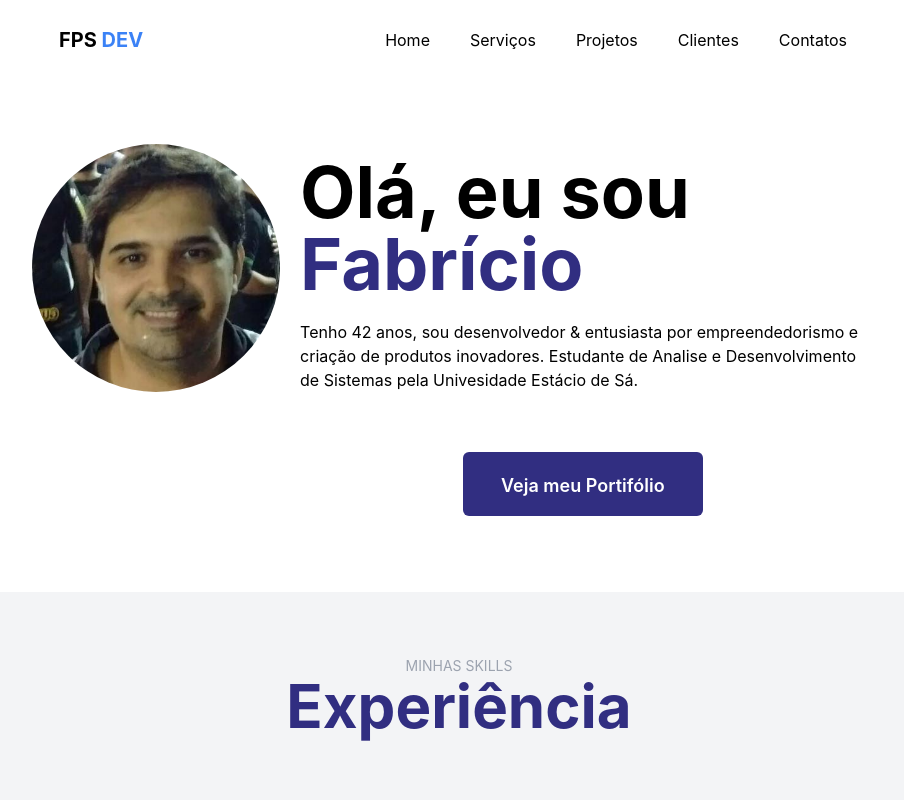
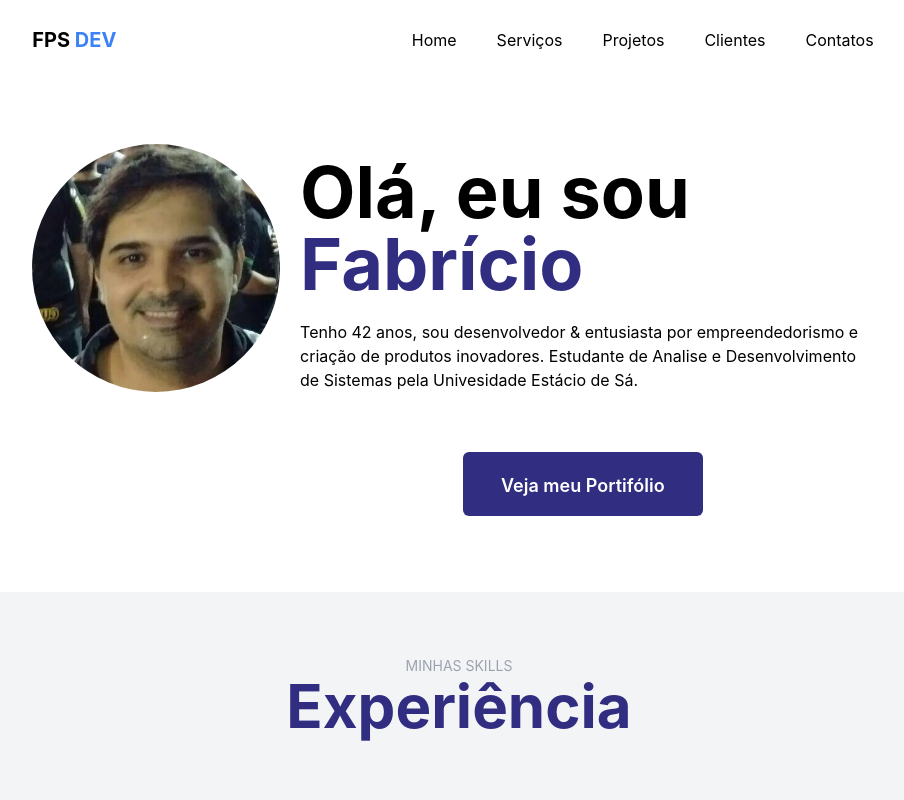
Before and after one commit to fprocaci/projeto-2, a Next.js app: page / in a window 1280 px wide. Shown: the top 800 px of the page, without its empty margins (181-1085 px from the left). Built offline with nearby package versions, Linux system fonts and the light colour scheme.

Commit message:
Atualizando a Nav

```diff
--- a/components/Navbar.jsx
+++ b/components/Navbar.jsx
@@ -7,10 +7,10 @@ function Navbar() {
   const [isOpen, setIsOpen] = useState(false);
   return (
     <div>
-      <nav className="flex justify-center fixed z-20 bg-white w-full">
-        <div className="flex justify-center items-center w-full">
-          <div className="flex justify-center items-center h-20 w-full px-5 md:px-10">
-            <div className="flex justify-between items-center w-full lg:w-8/12">
+      <nav className=" fixed z-20 bg-white w-full">
+        <div className="w-full">
+          <div className="flex items-center justify-center h-20 w-full ">
+            <div className="md:w-8/12 flex items-center mx-4 sm:mx-10 md:mx-20 justify-between w-full">
               <div className="flex justify-center items-center flex-shrink-0 ">
                 <h1 className=" font-bold text-xl cursor-pointer">
                   FPS<span className="text-blue-500"> DEV</span>
--- a/pages/work.jsx
+++ b/pages/work.jsx
@@ -15,7 +15,7 @@ export default function work() {
         <h2 className="text-indigo-900 text-6xl font-bold text-center">
           Meus trabalhos
         </h2>
-        <div className="w-8/12 md:flex sm:flex-col md:flex-row justify-center items-center gap-10 mt-10">
+        <div className="w-8/12 md:w-full flex flex-col md:flex-row justify-center items-center gap-10 mt-10">
           <div className="rounded w-80 h-60 shadow-xl relative">
             <Image
               src={One}
@@ -44,7 +44,7 @@ export default function work() {
             />
           </div>
         </div>
-        <div className="md:flex sm:flex-col md:flex-row justify-center items-start md:gap-10 sm:pb-10 mt-10">
+        <div className="w-8/12 md:w-full flex flex-col md:flex-row justify-center items-center gap-10 mt-10">
           <div className="rounded w-80 h-60 shadow-xl relative">
             <Image
               src={Four}
```
